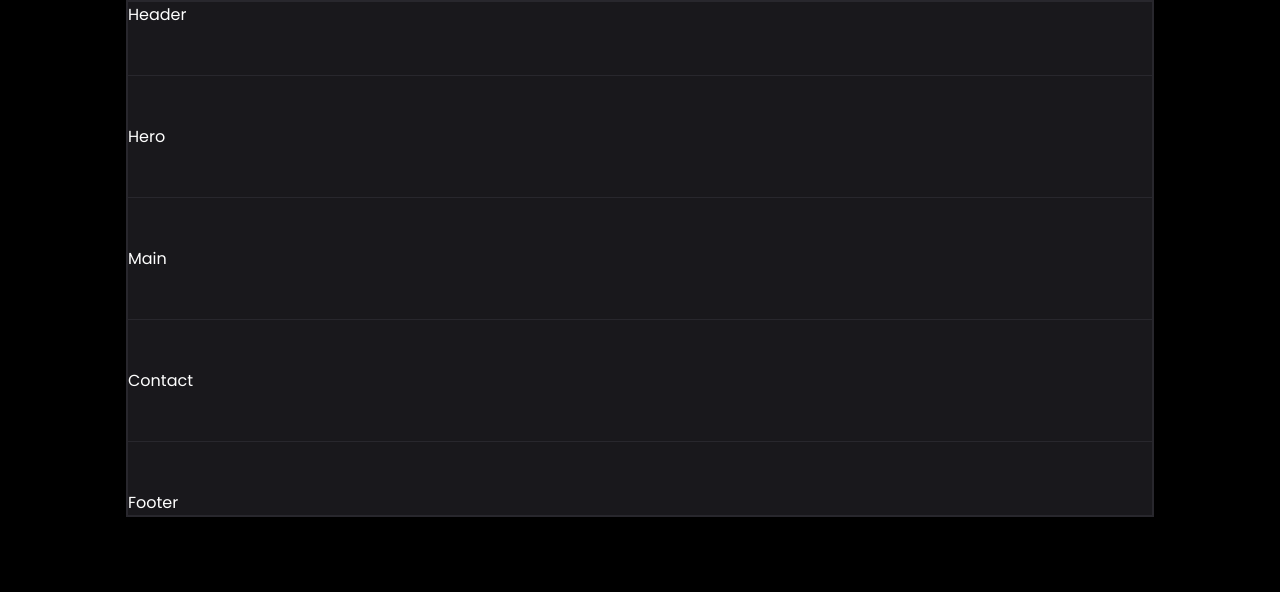
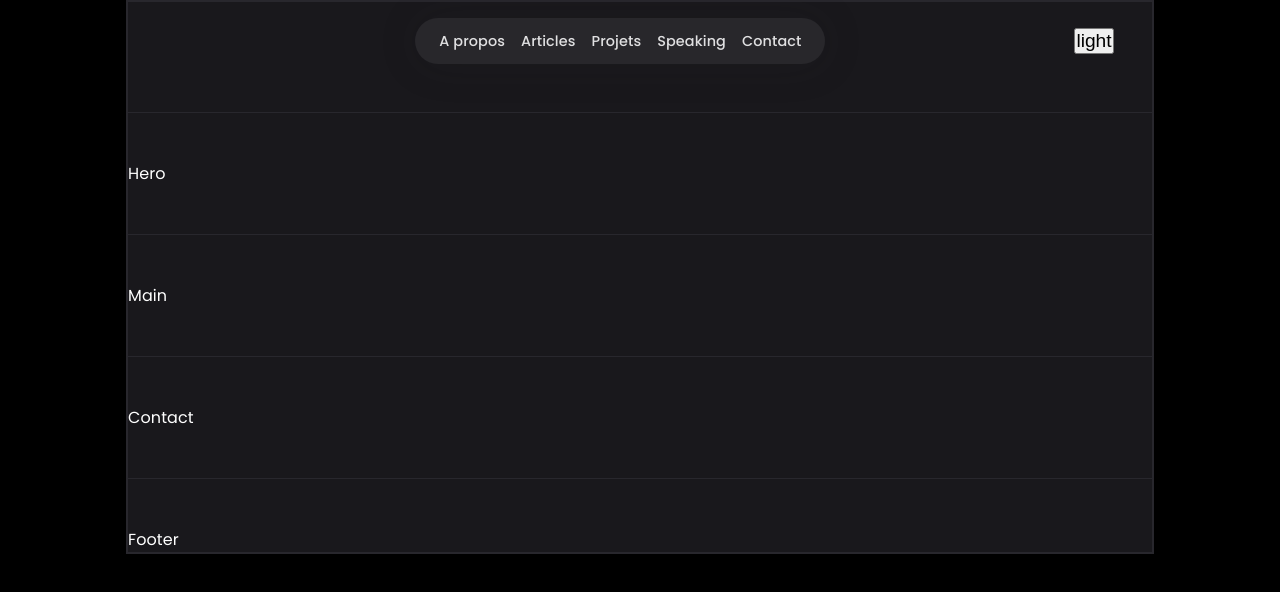
Before and after one commit to OlivierMaria/Portfolio, a React (Vite) app: page / in a window 1280 px wide. Shown: the top 592 px of the page. Built offline with nearby package versions, Linux system fonts and the light colour scheme.

Commit message:
Work done on the navigation bar on the style, addition of two buttons: theme light/dark and a modal menu button for responsive.

```diff
--- a/src/components/1-header/Header.jsx
+++ b/src/components/1-header/Header.jsx
@@ -1,5 +1,73 @@
-import React from "react";
+import { useState } from "react";
 import "./header.css";
 export default function Header() {
-  return <header>Header</header>;
+  const [showModal, setShowModal] = useState(false);
+
+  return (
+    <header className="flex">
+      <button
+        className="hamburger__menu"
+        onClick={() => {
+          setShowModal(true);
+        }}
+      >
+        Burger_Menu
+      </button>
+      <div />
+
+      <nav>
+        <ul className="flex">
+          <li>
+            <a href="">A propos</a>
+          </li>
+          <li>
+            <a href="">Articles</a>
+          </li>
+          <li>
+            <a href="">Projets</a>
+          </li>
+          <li>
+            <a href="">Speaking</a>
+          </li>
+          <li>
+            <a href="">Contact</a>
+          </li>
+        </ul>
+      </nav>
+
+      <button>light</button>
+
+      {showModal && (
+        <div className="fixed">
+          <ul className="modal__wrapper">
+            <li>
+              <button
+                onClick={() => {
+                  setShowModal(false);
+                }}
+              >
+                False
+              </button>
+            </li>
+            <li>
+              <a href="">A propos</a>
+            </li>
+
+            <li>
+              <a href="">Articles</a>
+            </li>
+            <li>
+              <a href="">Projets</a>
+            </li>
+            <li>
+              <a href="">Speaking</a>
+            </li>
+            <li>
+              <a href="">Contact</a>
+            </li>
+          </ul>
+        </div>
+      )}
+    </header>
+  );
 }
--- a/src/components/1-header/header.css
+++ b/src/components/1-header/header.css
@@ -0,0 +1,95 @@
+header.flex {
+  justify-content: space-between;
+  padding: 0 2.4rem;
+  margin-top: 1rem;
+}
+
+header.flex nav {
+  background-color: var(--bgHeader);
+  padding: 0.65rem 1.5rem;
+  border-radius: 55px;
+  box-shadow: 1px 1px 40px #2323242a;
+}
+
+header ul.flex {
+  gap: 16px;
+}
+
+header ul li a {
+  color: var(--title);
+  opacity: 0.9;
+  font-size: 0.9rem;
+  font-weight: 500;
+}
+
+header ul li a:hover {
+  color: var(--orange);
+  opacity: 1;
+  font-size: 0.92rem;
+}
+
+header button {
+  font-size: 1.2rem;
+}
+
+header button.hamburger__menu {
+  display: none;
+}
+
+/* Modal == pop up */
+header .fixed {
+  position: fixed;
+  inset: 0;
+  z-index: 11;
+  background-color: rgba(41, 41, 50, 0.9);
+}
+
+@keyframes zoomModal{
+    0% {scale: 0;}
+    70%{scale: 1.2; }
+    100% {scale: 1;}
+}
+
+header .fixed ul.modal__wrapper {
+    animation: zoomModal 0.5s 1;
+  width: 85%;
+  margin-left: auto;
+  margin-right: auto;
+  margin-top: 2rem;
+  border-radius: 1rem;
+  padding: 1rem 2rem;
+  background-color: var(--secondary);
+}
+
+header .fixed ul.modal__wrapper li {
+  border-bottom: 1px solid var(--border);
+  padding-bottom: 0.85rem;
+  padding-top: 0.5rem;
+}
+
+header .fixed ul.modal__wrapper li:first-child {
+ text-align: right;
+ border: none;
+ padding-bottom: 0;
+ padding-top: 0.2rem;
+}
+
+header .fixed ul.modal__wrapper li:last-child {
+  border: none;
+}
+
+header .fixed ul.modal__wrapper a {
+  font-size: 1rem;
+}
+
+
+
+
+@media (max-width: 700px) {
+  header.flex nav {
+    display: none;
+  }
+  header button.hamburger__menu {
+    display: block;
+  }
+}
--- a/src/components/5-footer/Footer.jsx
+++ b/src/components/5-footer/Footer.jsx
@@ -2,5 +2,5 @@ import React from "react";
 import "./footer.css";
 
 export default function Footer() {
-  return <div>Footer</div>;
+  return <footer>Footer</footer>;
 }
--- a/src/components/5-footer/footer.css
+++ b/src/components/5-footer/footer.css
@@ -0,0 +1,3 @@
+footer{
+
+}
--- a/src/index.css
+++ b/src/index.css
@@ -1,6 +1,7 @@
 @import url('https://fonts.googleapis.com/css2?family=Poppins:wght@100;300;400;500;700&display=swap');
 html{
   font-family: 'Poppins', sans-serif;
+  letter-spacing: 0.1px;
 }
 
 *{
@@ -12,6 +13,12 @@ html{
   --primary: #000;
   --secondary: #19181c;
   --border: rgba(63,63,70, 0.4);
+
+  --title: rgb(244 244 245);
+  --subtitle: rgb(161 161 170);
+
+  --bgHeader: #28272b;
+  --orange: #ff9b00;
 }
 
 .light{
@@ -35,3 +42,22 @@ body{
   border-bottom: 1px solid var(--border);
 margin: 3rem 0;
 }
+
+li{
+  list-style: none;
+}
+
+a{
+  text-decoration: none;
+  color: initial;
+  transition: 0.4s;
+}
+
+.flex{
+  display: flex;
+  align-items: center;
+}
+
+.border{
+  border: 2px solid red;
+}
```
